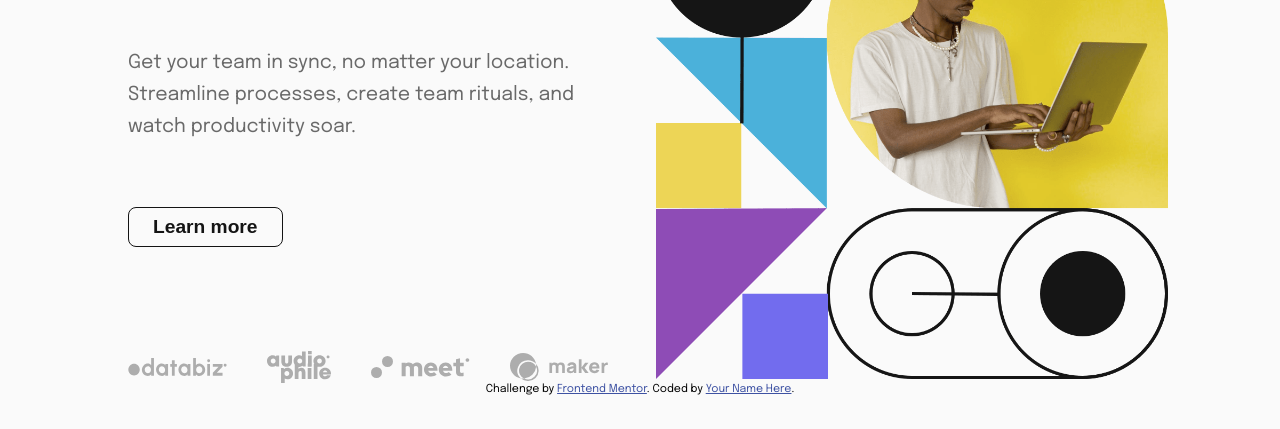
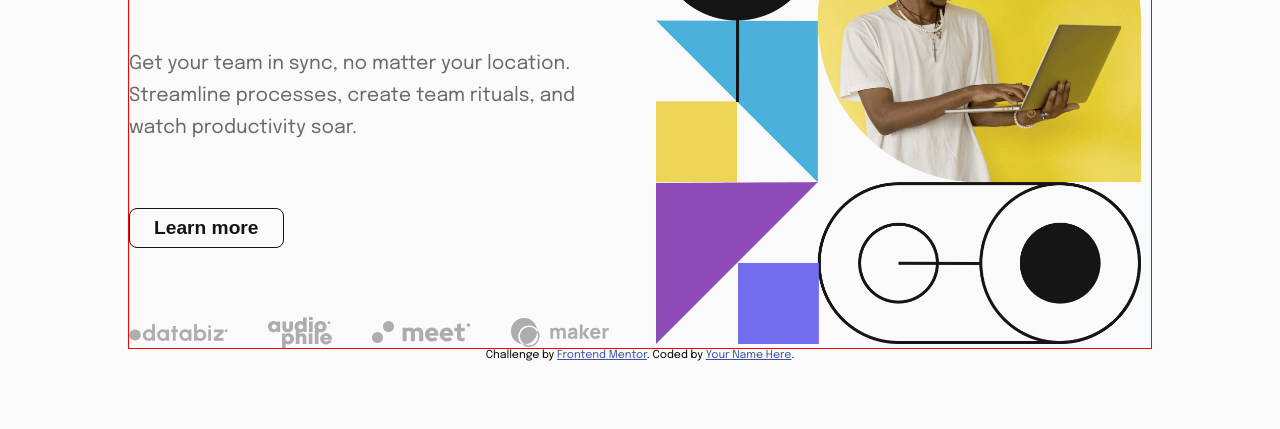
Before and after one commit to Davkayson/dropdown-navigation, a plain HTML site: page index.html in a window 1280 px wide. Shown: the part 371-800 px from the top of the page. Drawn offline with Linux system fonts and the light colour scheme.

```diff
--- a/style.css
+++ b/style.css
@@ -396,6 +396,7 @@ footer {
     width: 80vw;
     display: grid;
     grid-template-columns: repeat(2, 50%);
+    border: 1px solid red;
     grid-gap: 1rem;
   }
 
@@ -450,7 +451,7 @@ footer {
   }
 
   .desktop-hero-image img {
-    width: 100%;
+    width: 95%;
   }
 }
 
```
Also changed, not shown: index.html (+0 -3 lines).
